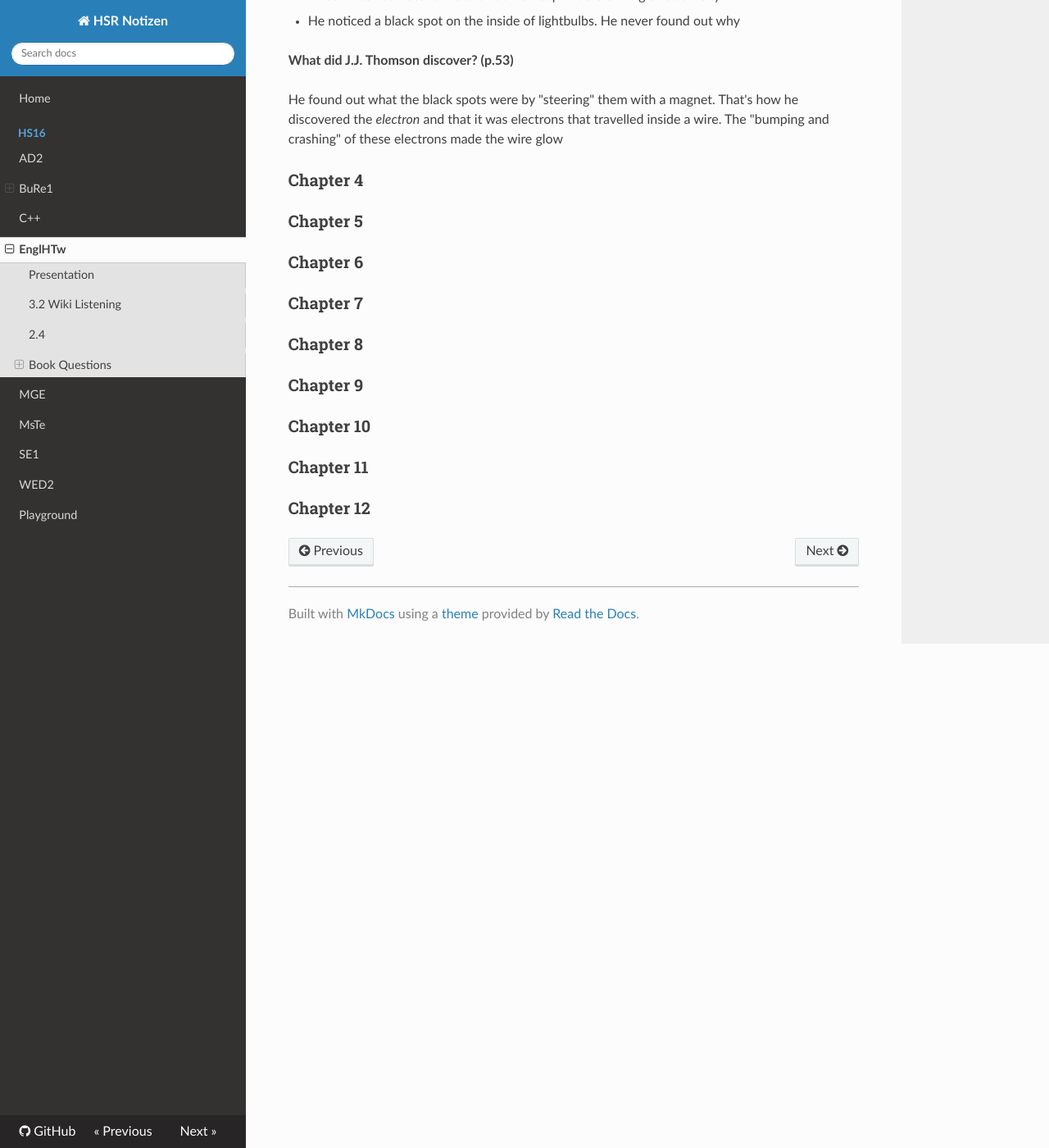
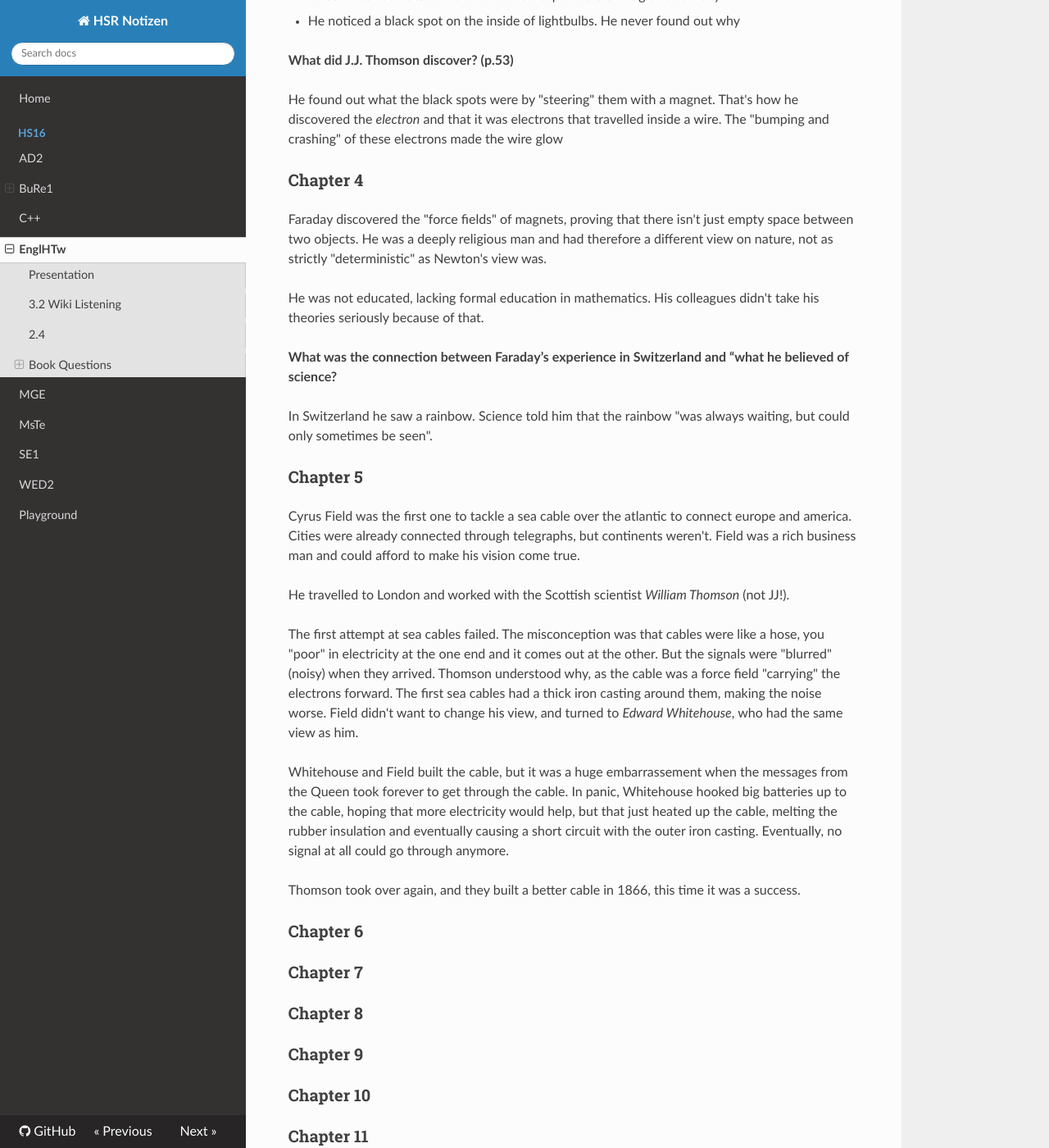
Before and after one commit to Excape/hsr-docs-hs16, an MkDocs documentation site: the page built from docs/hs16/englhtw.md, in a window 1280 px wide and 1400 px high, scrolled down 4516 px. Shown: the whole window at 82% size. Built offline with MkDocs 1.6.1, drawn with Linux system fonts in a browser that asks for light colours; nearby versions of some CDN libraries; old or Windows-style settings are respelled for this version of MkDocs.

Commit message:
updated englhtw

```diff
--- a/docs/hs16/englhtw.md
+++ b/docs/hs16/englhtw.md
@@ -138,8 +138,25 @@ It made elevators possible, important for skyscrapers, and powered streetcars. T
 He found out what the black spots were by "steering" them with a magnet. That's how he discovered the *electron* and that it was electrons that travelled inside a wire. The "bumping and crashing" of these electrons made the wire glow
 
 ### Chapter 4
+Faraday discovered the "force fields" of magnets, proving that there isn't just empty space between two objects. He was a deeply religious man and had therefore a different view on nature, not as strictly "deterministic" as Newton's view was.
+
+He was not educated, lacking formal education in mathematics. His colleagues didn't take his theories seriously because of that.
+
+**What was the connection between Faraday’s experience in Switzerland and “what he  believed of science?**
+
+In Switzerland he saw a rainbow. Science told him that the rainbow "was always waiting, but could only sometimes be seen".
 
 ### Chapter 5
+Cyrus Field was the first one to tackle a sea cable over the atlantic to connect europe and america. Cities were already connected through telegraphs, but continents weren't. Field was a rich business man and could afford to make his vision come true.
+
+He travelled to London and worked with the Scottish scientist *William Thomson* (not JJ!).
+
+The first attempt at sea cables failed. The misconception was that cables were like a hose, you "poor" in electricity at the one end and it comes out at the other. But the signals were "blurred" (noisy) when they arrived. Thomson understood why, as the cable was a force field "carrying" the electrons forward. The first sea cables had a thick iron casting around them, making the noise worse. Field didn't want to change his view, and turned to *Edward Whitehouse*, who had the same view as him.
+
+Whitehouse and Field built the cable, but it was a huge embarrassement when the messages from the Queen took forever to get through the cable. In panic, Whitehouse hooked big batteries up to the cable, hoping that more electricity would help, but that just heated up the cable, melting the rubber insulation and eventually causing a short circuit with the outer iron casting. Eventually, no signal at all could go through anymore.
+
+Thomson took over again, and they built a better cable in 1866, this time it was a success.
+
 ### Chapter 6
 ### Chapter 7
 ### Chapter 8
```
